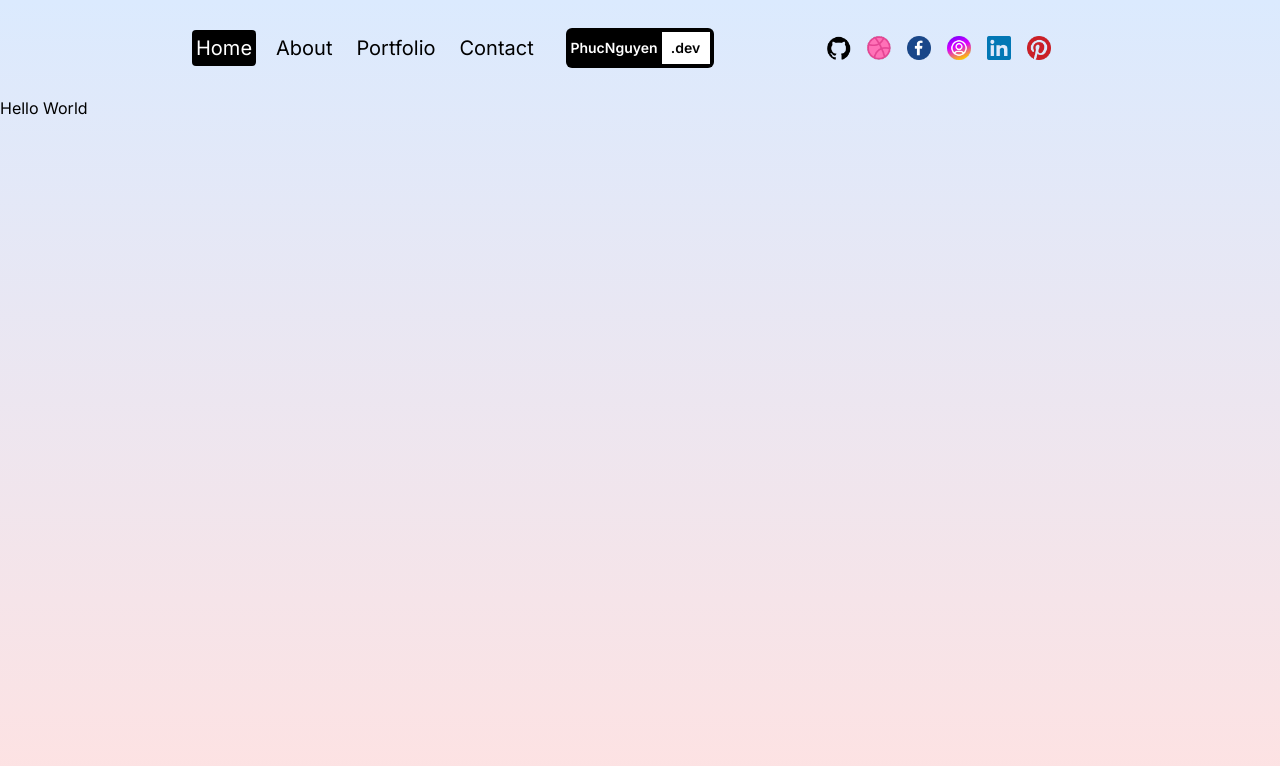
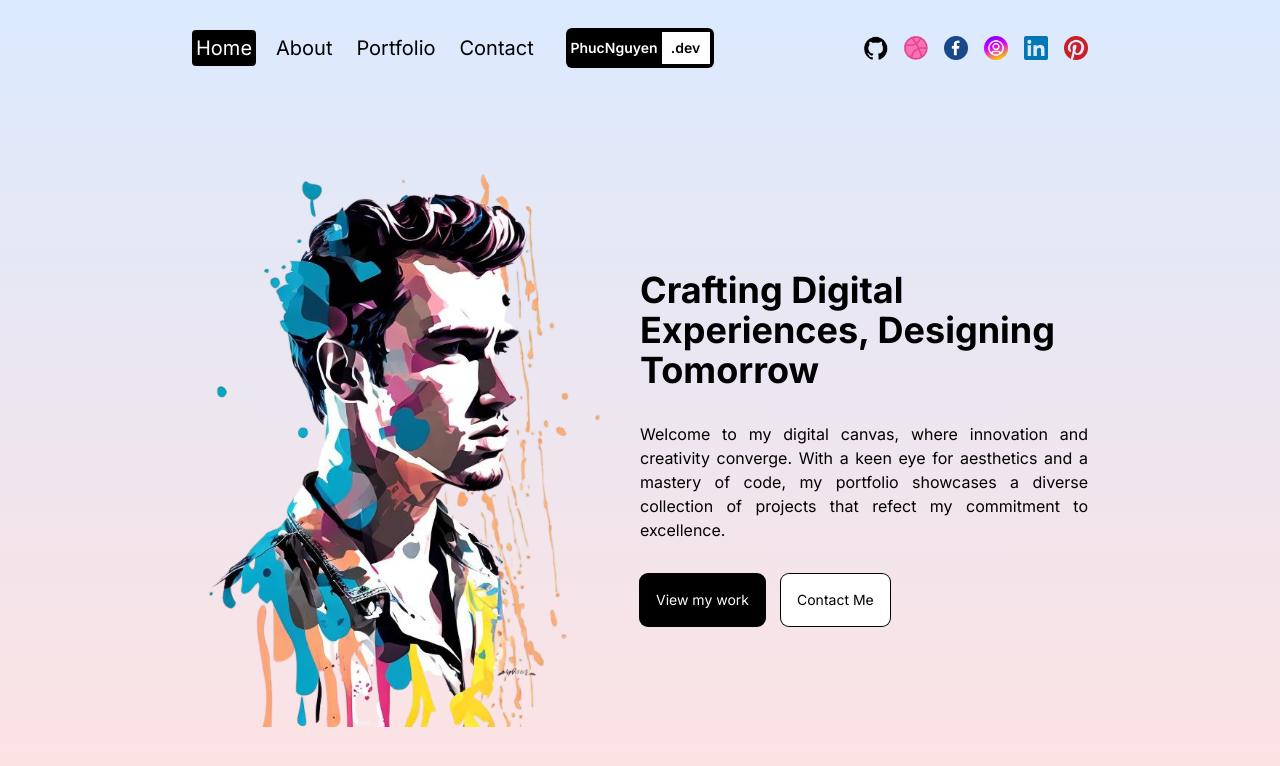
Before and after one commit to thienphuc1807/portfolio, a Next.js app: page / in a window 1280 px wide. Shown: the top 766 px of the page. Built offline with nearby package versions, Linux system fonts and the light colour scheme.

Commit message:
Design Home Page

```diff
--- a/src/app/layout.js
+++ b/src/app/layout.js
@@ -17,7 +17,7 @@ export default function RootLayout({ children }) {
                     <div className="h-24">
                         <Navbar />
                     </div>
-                    <div className="h-24">{children}</div>
+                    <div className="h-[calc(100vh-6rem)]">{children}</div>
                 </div>
             </body>
         </html>
--- a/src/app/page.jsx
+++ b/src/app/page.jsx
@@ -1,5 +1,42 @@
+import Image from "next/image";
+
 const Homepage = () => {
-    return <div>Hello World</div>;
+    return (
+        <div className="h-full flex md:flex-row flex-col px-4 sm:px-8 md:px-12 lg:px-24 xl:px-48">
+            {/* Image container */}
+            <div className="h-full w-full relative">
+                <Image
+                    src="/hero.png"
+                    alt="Image"
+                    fill
+                    className="object-contain"
+                />
+            </div>
+            {/* Text container */}
+            <div className="w-full h-full py-8 flex flex-col gap-8 items-center justify-center">
+                {/* Title */}
+                <h1 className="text-4xl font-bold">
+                    Crafting Digital Experiences, Designing Tomorrow
+                </h1>
+                {/* Description */}
+                <span className="text-justify">
+                    Welcome to my digital canvas, where innovation and
+                    creativity converge. With a keen eye for aesthetics and a
+                    mastery of code, my portfolio showcases a diverse collection
+                    of projects that refect my commitment to excellence.
+                </span>
+                {/* Buttons */}
+                <div className="w-full flex gap-4">
+                    <button className="bg-black text-white ring-1 ring-black text-sm rounded-lg p-4 border-black ">
+                        View my work
+                    </button>
+                    <button className="bg-white text-black ring-1 ring-black text-sm rounded-lg p-4 border-black">
+                        Contact Me
+                    </button>
+                </div>
+            </div>
+        </div>
+    );
 };
 
 export default Homepage;
--- a/src/components/navbar.jsx
+++ b/src/components/navbar.jsx
@@ -43,7 +43,7 @@ const Navbar = () => {
                 </Link>
             </div>
             {/* Social */}
-            <div className="hidden md:flex gap-4 lg:w-1/3 lg:justify-center">
+            <div className="hidden md:flex gap-4 lg:w-1/3 lg:justify-end">
                 {social.map((item) => (
                     <Link href={item.href} key={item.alt}>
                         <Image
```
